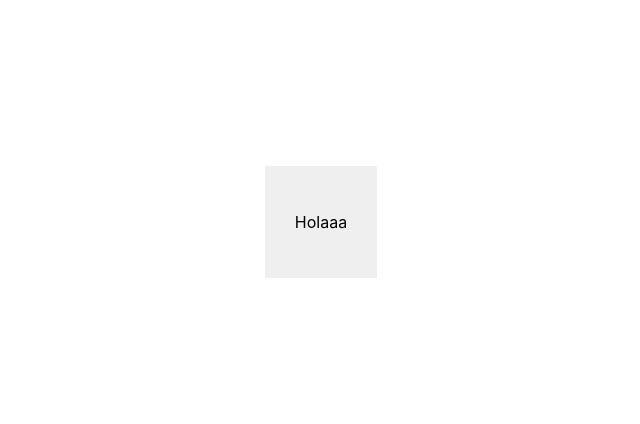
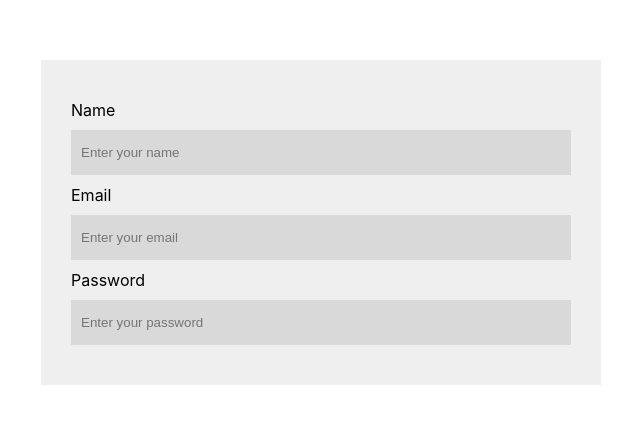
Before and after one commit to Mahmoudkhoder01/take-home-assessment-front-end, a React (Create React App) app: page /register in a window 1280 px wide. Shown: the part 178-602 px from the top of the page, without its empty margins (319-959 px from the left). Built offline with nearby package versions, Linux system fonts and the light colour scheme.

Commit message:
fix the css of the input, add all inputs fields for register without the button of register and the functionality

```diff
--- a/src/Components/Box/Box.module.css
+++ b/src/Components/Box/Box.module.css
@@ -3,4 +3,5 @@
 .box {
   background-color: var(--primary);
   padding: 30px;
+  width: 500px;
 }
--- a/src/Components/ReusableTools/Input/Input.module.css
+++ b/src/Components/ReusableTools/Input/Input.module.css
@@ -1,5 +1,15 @@
 @import url("../variables.css");
+
+.inputWrapper{
+    margin: 10px 0;
+}
 
 .input {
   background-color: var(--secondary);
+  width: 100%;
+  border: 0;
+  outline: 0;
+  padding: 15px 10px;
+  margin-top: 10px;
+  box-sizing: border-box;
 }
--- a/src/Components/ReusableTools/Input/Input.tsx
+++ b/src/Components/ReusableTools/Input/Input.tsx
@@ -1,22 +1,24 @@
-import React, { ChangeEvent } from "react";
+import React from "react";
 import classes from "./Input.module.css";
 
-type InputType = "text" | "date" | "number" | "email";
-
 interface InputProps {
-  type: InputType;
+  type: string;
   placeholder: string;
+  label: string;
   value: string;
-  onChange: (event: ChangeEvent<HTMLInputElement>) => void;
+  onChange: (event: React.ChangeEvent<HTMLInputElement>) => void;
 }
 
 const Input: React.FC<InputProps> = ({
   type,
   placeholder,
+  label,
   value,
   onChange,
 }) => {
   return (
+    <div className={classes.inputWrapper}>
+      <label>{label}</label>
       <input
         className={classes.input}
         type={type}
@@ -24,6 +26,7 @@ const Input: React.FC<InputProps> = ({
         value={value}
         onChange={onChange}
       />
+    </div>
   );
 };
 
--- a/src/Pages/Register/Register.tsx
+++ b/src/Pages/Register/Register.tsx
@@ -1,6 +1,61 @@
+import { ChangeEvent, useState } from "react";
 import Box from "../../Components/Box/Box";
+import Input from "../../Components/ReusableTools/Input/Input";
 import classes from "./Register.module.css";
 
 export default function Register() {
-  return <Box content={<p>Holaaa</p>} />;
+  const [data, setData] = useState({
+    name: "",
+    email: "",
+    password: "",
+  });
+
+  const handleInputChange = (field: string, value: string) => {
+    setData((prevData) => ({
+      ...prevData,
+      [field]: value,
+    }));
+  };
+
+  const inputFields = [
+    {
+      value: data.name,
+      label: "Name",
+      placeholder: "Enter your name",
+      type: "text",
+      onChange: (event: ChangeEvent<HTMLInputElement>) =>
+        handleInputChange("name", event.target.value),
+    },
+    {
+      value: data.email,
+      label: "Email",
+      placeholder: "Enter your email",
+      type: "text",
+      onChange: (event: ChangeEvent<HTMLInputElement>) =>
+        handleInputChange("email", event.target.value),
+    },
+    {
+      value: data.password,
+      label: "Password",
+      placeholder: "Enter your password",
+      type: "password",
+      onChange: (event: ChangeEvent<HTMLInputElement>) =>
+        handleInputChange("password", event.target.value),
+    },
+  ];
+
+  return (
+    <Box
+      content={inputFields.map((field, index) => (
+        <Input
+          label={field.label}
+          key={index}
+          type={field.type}
+          placeholder={field.placeholder}
+          onChange={field.onChange}
+          value={field.value}
+        />
+      ))}
+    />
+  );
 }
```
Lines whose indentation alone changed are shown as unchanged.
